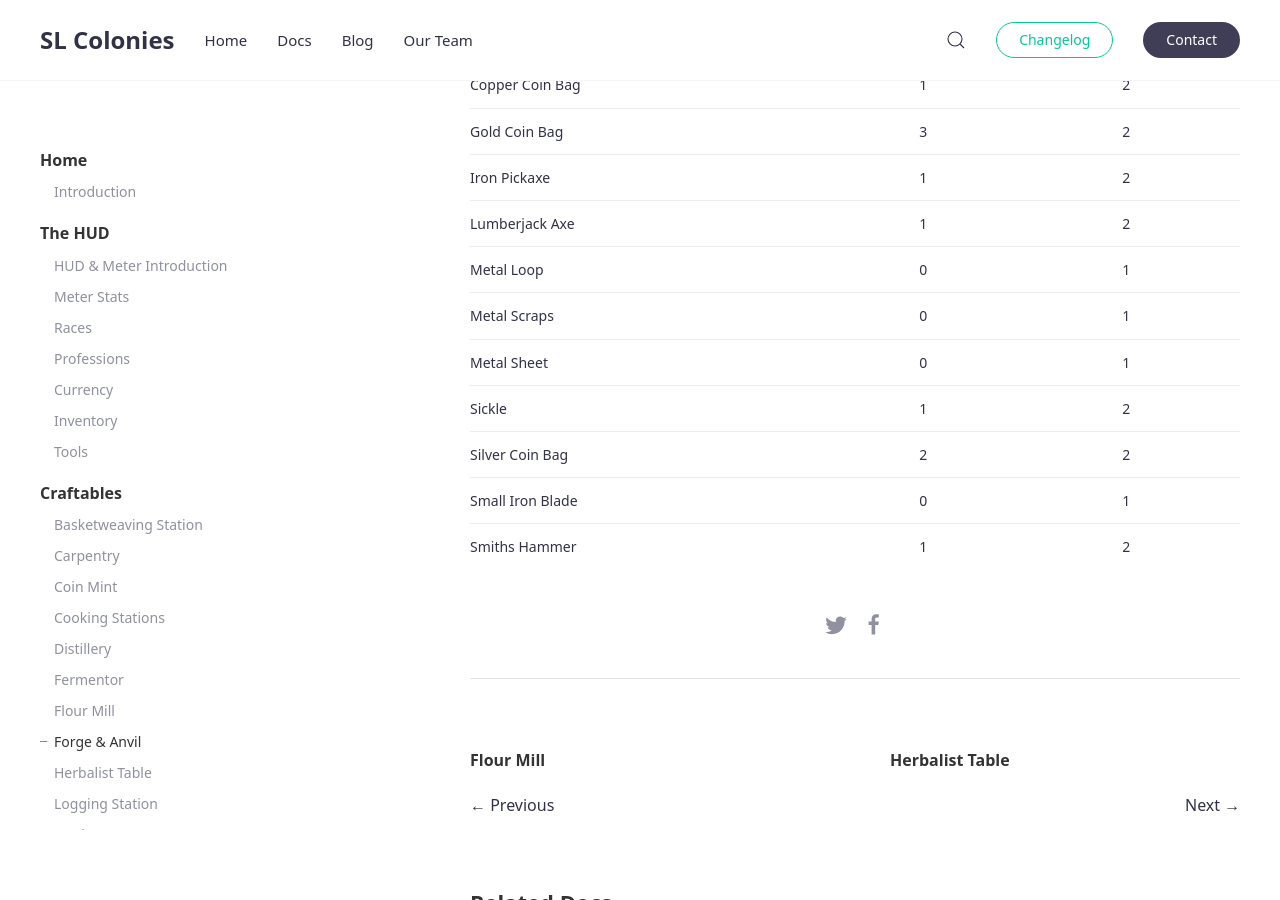
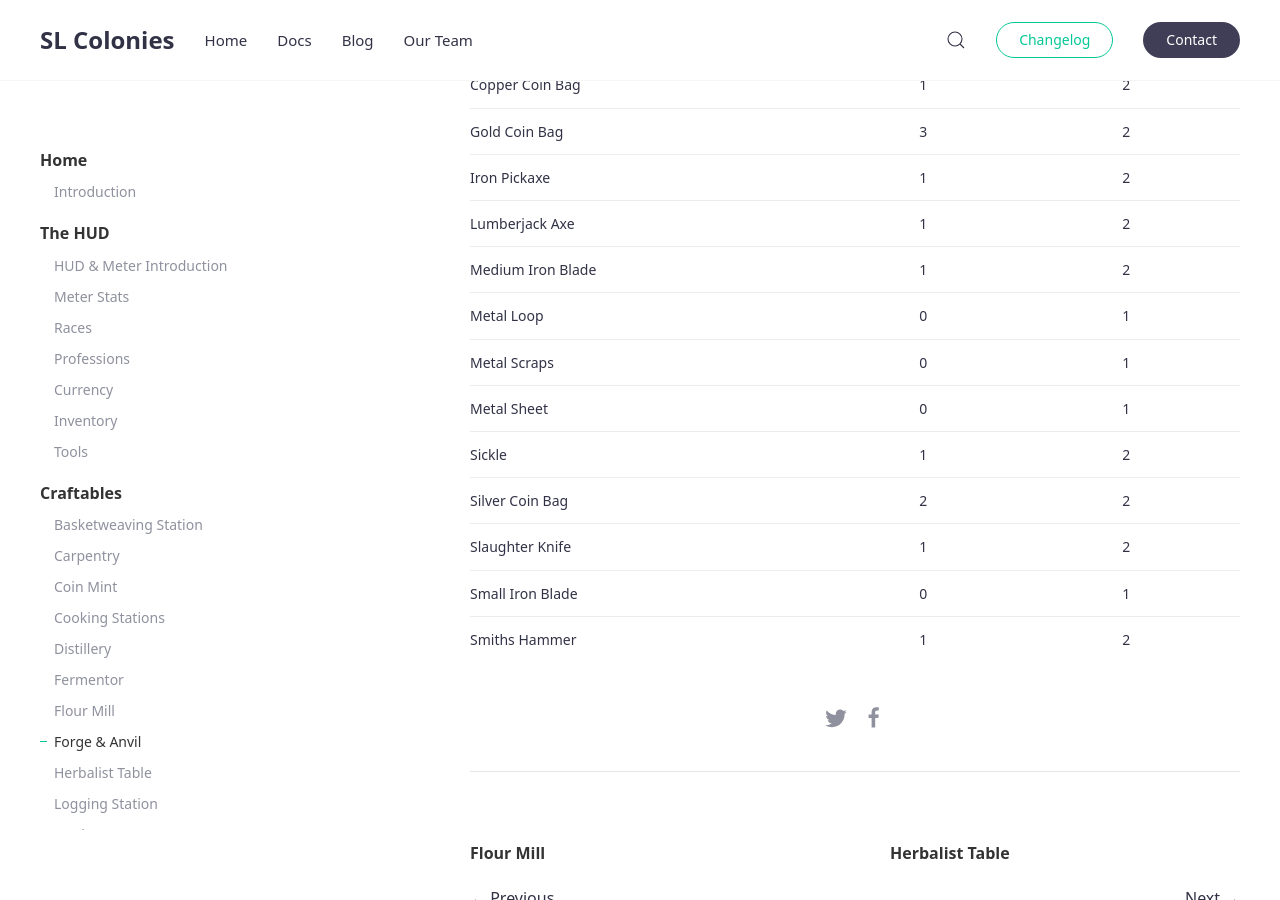
Before and after one commit to SLColonies/Public, a Jekyll site: the page built from _docs/forge.md, in a window 1280 px wide and 900 px high, scrolled down 1116 px. Built offline with Jekyll 4.4.1, drawn with Linux system fonts in a browser that asks for light colours.

Commit message:
Add files via upload

```diff
--- a/_docs/forge.md
+++ b/_docs/forge.md
@@ -25,10 +25,12 @@ This crafting station is for the smith profession and allows players to craft va
 | Gold Coin Bag      |   3   |     2       |
 | Iron Pickaxe       |   1   |     2       |
 | Lumberjack Axe     |   1   |     2       |
+| Medium Iron Blade  |   1   |     2       |
 | Metal Loop         |   0   |     1       |
 | Metal Scraps       |   0   |     1       |
 | Metal Sheet        |   0   |     1       |
 | Sickle             |   1   |     2       |
 | Silver Coin Bag    |   2   |     2       |
+| Slaughter Knife    |   1   |     2       |
 | Small Iron Blade   |   0   |     1       |
 | Smiths Hammer      |   1   |     2       |
```
